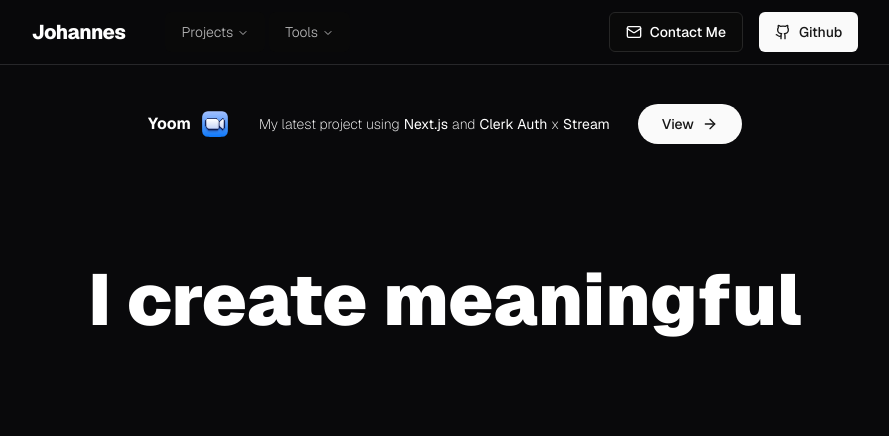
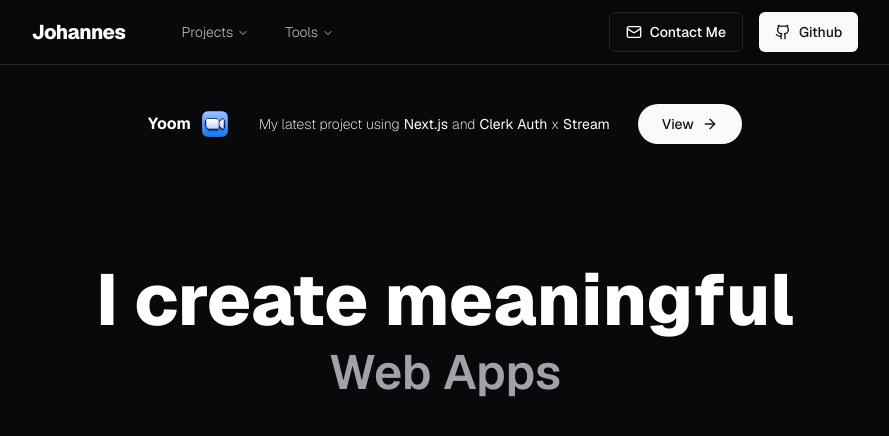
Before and after one commit to johannessnildal/portfolio, a Next.js app: page / in a window 1280 px wide. Shown: the top 436 px of the page, without its empty margins (195-1084 px from the left). Built offline with nearby package versions, Linux system fonts and the light colour scheme.

Commit message:
improvements to hero section

```diff
--- a/app/(main)/(home)/page.tsx
+++ b/app/(main)/(home)/page.tsx
@@ -4,6 +4,7 @@ import Image from "next/image"
 import { ArrowRight, SquareArrowOutUpRight } from "lucide-react"
 import Link from "next/link"
 import { Button } from "@/components/ui/button"
+import DescriptionCarousel from "@/components/hero-descriptions"
 
 const HomePage = () => {
   return (
@@ -30,16 +31,21 @@ const HomePage = () => {
           <p className="font-extralight text-sm">project</p>
         </div>
         <Button className="dark rounded-full px-6">
-          <Link className="flex flex-row gap-1 sm:gap-2 items-center" href="https://yoom-liart-delta.vercel.app">
+          <Link className="flex flex-row gap-1 sm:gap-2 items-center" href="https://yoom-liart-delta.vercel.app" target="blank">
             View
             <ArrowRight size="16" />
           </Link>
         </Button>
       </div>
 
-      <div className={'text-center pt-[50px] sm:pt-[80px] md:pt-[120px] flex flex-col'}>
-        <h1 className='font-black text-4xl sm:text-5xl md:text-6xl lg:text-7xl'>
+      <div className={'text-center pt-[50px] sm:pt-[80px] md:pt-[120px] flex flex-col gap-3'}>
+        <h1 className='font-extrabold text-4xl sm:text-5xl md:text-6xl lg:text-7xl'>
           I create meaningful
+        </h1>
+        <h1>
+          <span className='font-semibold text-2xl sm:text-3xl md:text-4xl lg:text-5xl text-zinc-400'>
+            <DescriptionCarousel />
+          </span>
         </h1>
       </div>
 
--- /dev/null
+++ b/components/hero-descriptions.tsx
@@ -0,0 +1,35 @@
+'use client';
+
+import { useState, useEffect } from 'react';
+
+const descriptions = ["Websites", "Web Apps", "Experiences", "Interfaces"];
+
+const DescriptionCarousel: React.FC = () => {
+  const [currentIndex, setCurrentIndex] = useState(0);
+
+  useEffect(() => {
+    const interval = setInterval(() => {
+      setCurrentIndex((prevIndex) => (prevIndex + 1) % descriptions.length);
+    }, 4000);
+
+    return () => clearInterval(interval);
+  }, []);
+
+  return (
+    <div className="flex flex-col items-center justify-center">
+      {descriptions.map((description, index) => (
+        <span
+          key={index}
+          className={`transition-opacity duration-300 ease-in-out${
+            index === currentIndex ? 'opacity-100 block' : 'opacity-0 hidden'
+          }`}
+          style={{ top: 0, left: 0 }}
+        >
+          {description}
+        </span>
+      ))}
+    </div>
+  );
+};
+
+export default DescriptionCarousel;
--- a/package.json
+++ b/package.json
@@ -29,6 +29,7 @@
     "next": "14.2.3",
     "react": "^18",
     "react-dom": "^18",
+    "simplex-noise": "^4.0.1",
     "tailwind-merge": "^2.3.0",
     "tailwindcss-animate": "^1.0.7"
   },
```
Also changed, not shown: 1 other file (tests, documents, lock files or other folders).
